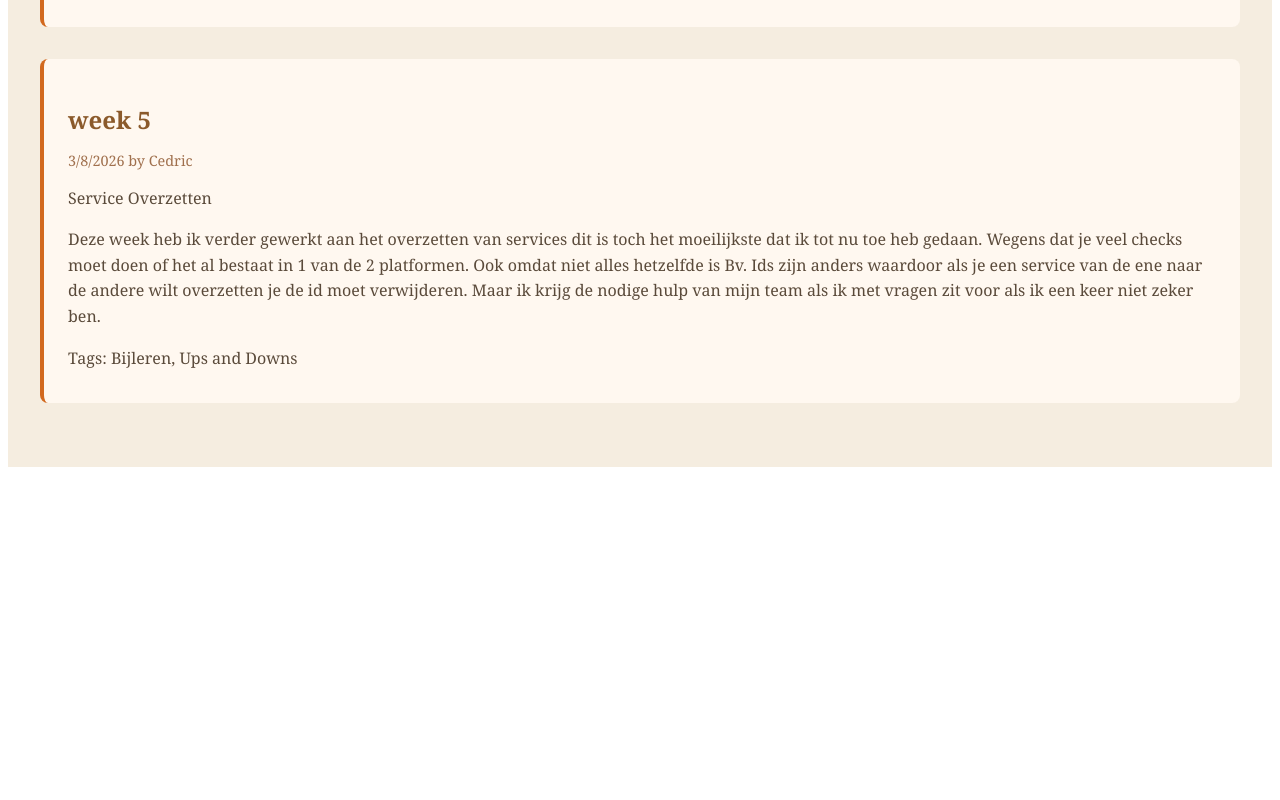
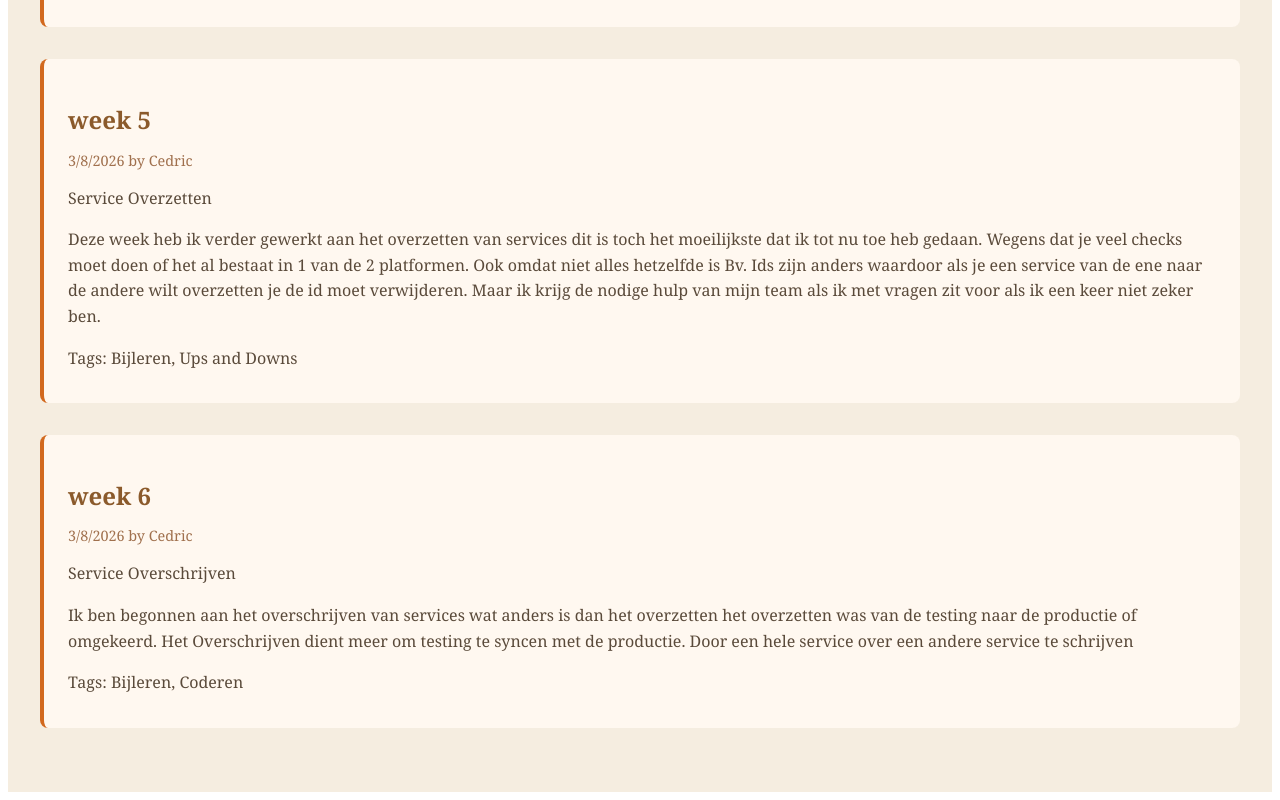
Before and after one commit to CedricDeMaesschalck/Blog, a React (Vite) app in the folder Blog/: page /blog in a window 1280 px wide. Shown: the part 1534-2334 px from the top of the page. Before the commit the page ends 2009 px from the top, so only its background shows below. Built offline with nearby package versions, Linux system fonts and the light colour scheme.

Commit message:
update blog

```diff
--- a/Blog/src/Blog.tsx
+++ b/Blog/src/Blog.tsx
@@ -111,6 +111,15 @@ const Blog = () => {
             author: "Cedric",
             tag: ["Bijleren","Ups and Downs",]
         },
+        {
+            id: 6,
+            title : "week 6",
+            excerpt: "Service Overschrijven",
+            content: "Ik ben begonnen aan het overschrijven van services wat anders is dan het overzetten het overzetten was van de testing naar de productie of omgekeerd. Het Overschrijven dient meer om testing te syncen met de productie. Door een hele service over een andere service te schrijven",
+            date: "03-08-2026",
+            author: "Cedric",
+            tag: ["Bijleren", "Coderen"]
+        }
     ]);
 
     return (
```
